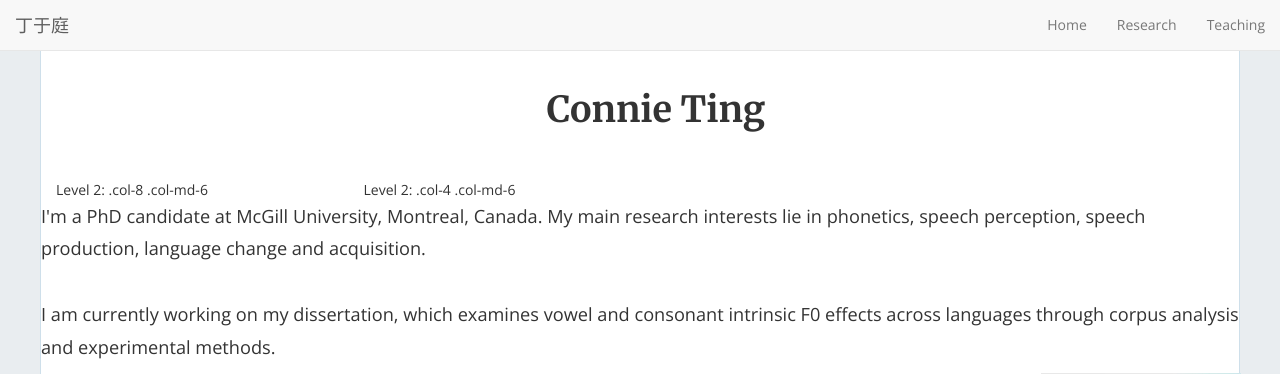
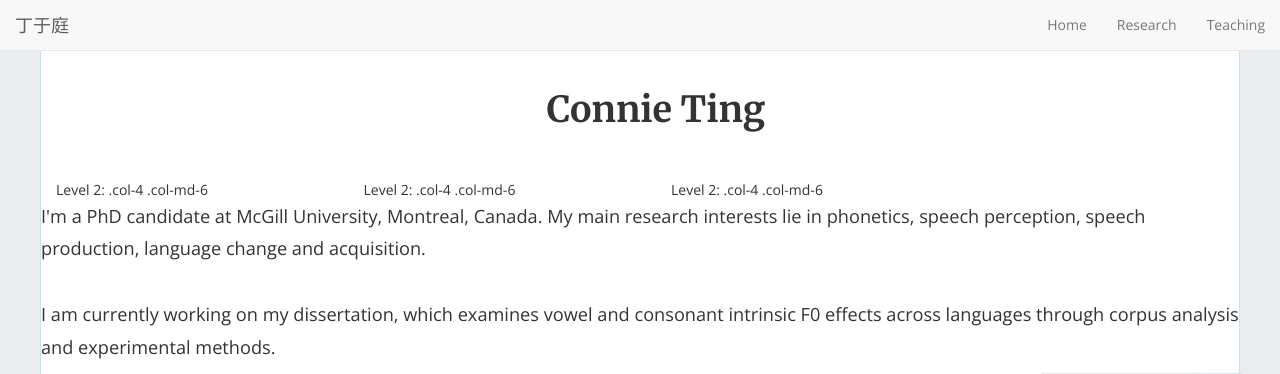
Before and after one commit to connieting/connieting.github.io, a Jekyll site: the page built from index.html, in a window 1280 px wide and 1367 px high. Shown: the top 374 px of the window. Built offline with Jekyll 4.4.1, drawn with Linux system fonts in a browser that asks for light colours; nearby versions of some CDN libraries.

Commit message:
Update home-hero.html
adding a third column

```diff
--- a/_includes/home-hero.html
+++ b/_includes/home-hero.html
@@ -13,10 +13,13 @@
     </div>
 
     <div class="row justify-content-center">
-      <div class="col-md-3 offset-md-6">
-        Level 2: .col-8 .col-md-6
+      <div class="col-md-3 offset-md-3">
+        Level 2: .col-4 .col-md-6
       </div>
-      <div class="col-md-3 offset-md-6">
+      <div class="col-md-3 offset-md-3">
+        Level 2: .col-4 .col-md-6
+      </div>
+      <div class="col-md-3 offset-md-3">
         Level 2: .col-4 .col-md-6
       </div>
     </div>
```
